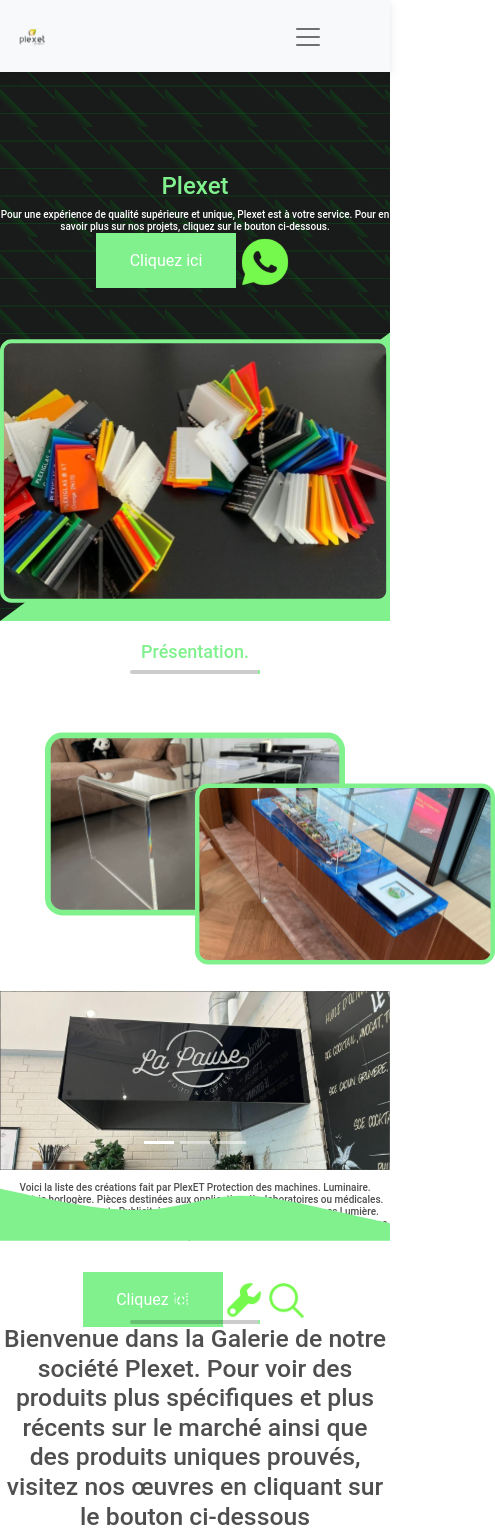
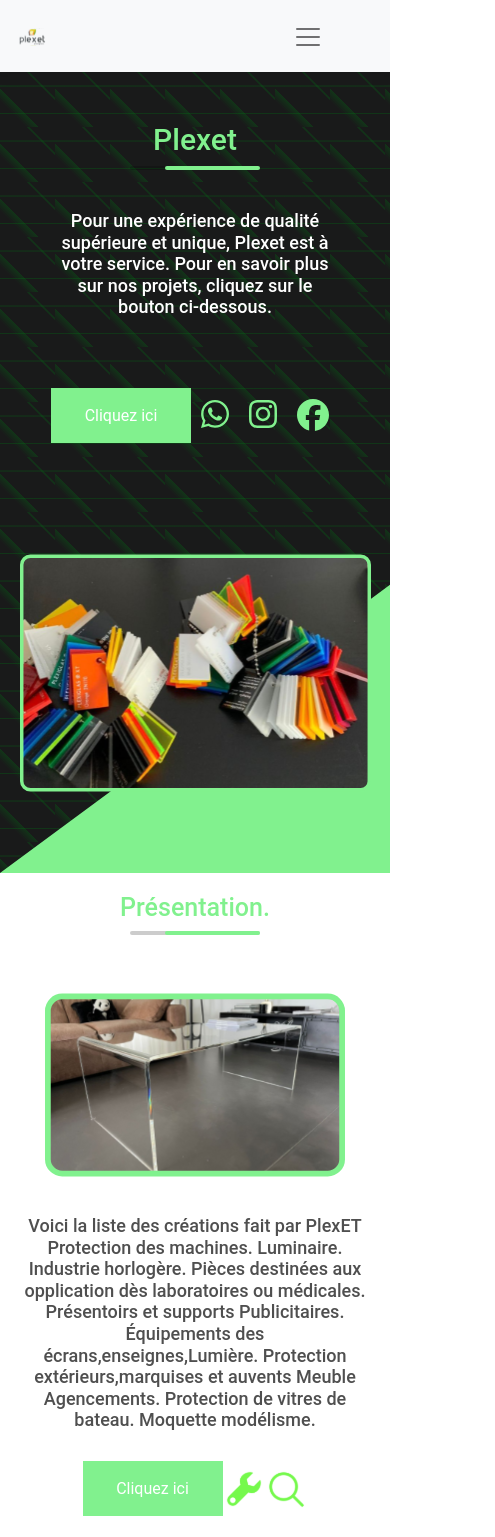
Before and after one commit to EdinGrazhda/Plexet, a React (Create React App) app: page / in a window 390 px wide. Shown: the top 1537 px of the page, 495 px wide, since content can reach past the window. Built offline with nearby package versions, Linux system fonts and the light colour scheme.

Commit message:
Lidhja e faqeve

```diff
--- a/package.json
+++ b/package.json
@@ -5,8 +5,8 @@
   "dependencies": {
     "@apollo/client": "^3.6.9",
     "@apollo/react-hooks": "^4.0.0",
-    "@fortawesome/fontawesome-svg-core": "^6.5.2",
-    "@fortawesome/free-brands-svg-icons": "^6.5.2",
+    "@fortawesome/fontawesome-svg-core": "^6.6.0",
+    "@fortawesome/free-brands-svg-icons": "^6.6.0",
     "@fortawesome/free-solid-svg-icons": "^6.5.2",
     "@fortawesome/react-fontawesome": "^0.2.2",
     "@testing-library/jest-dom": "^5.16.5",
@@ -21,7 +21,7 @@
     "react": "^18.2.0",
     "react-bootstrap": "^2.10.2",
     "react-dom": "^18.2.0",
-    "react-router-dom": "^6.3.0",
+    "react-router-dom": "^6.25.0",
     "react-scripts": "5.0.1",
     "web-vitals": "^2.1.4"
   },
--- a/src/Pages/About.css
+++ b/src/Pages/About.css
@@ -275,9 +275,15 @@
   background: rgba(129, 241, 142, 1);
 }
 
-.aboutright {
-  background-color: white;
+  .aboutright {
+    background-color: white;
+    display: grid;
+    align-content: center;
+    justify-content: center;
+    align-items: center;
+    justify-items: center;
 }
+
 
 .lamp {
   height: 600px;
@@ -286,6 +292,9 @@
 
 .aboutp {
   max-width: 700px;
+  display: grid;
+  align-items: center;
+
 }
 
 /* Responsive Styles */
--- a/src/Pages/Galery.js
+++ b/src/Pages/Galery.js
@@ -1,4 +1,4 @@
-import React, { useState } from 'react';
+import React, { useState, useEffect } from 'react';
 import logo from '../Images/logo123.svg';
 import CategoryFilter from '../components/CategoryFilter';
 import Footer from '../components/Footer';
@@ -38,6 +38,10 @@
 import { motion } from 'framer-motion';
 
 const Galery = () => {
+  useEffect(() => {
+    // Scroll to the top of the page
+    window.scrollTo(0, 0);
+  }, []);
   const [selectedCategory, setSelectedCategory] = useState('All');
 
   const photos = [
--- a/src/Pages/Home.css
+++ b/src/Pages/Home.css
@@ -2,7 +2,6 @@
     display: grid;
     grid-template-columns: repeat(2,1fr);
     justify-content: center;
-    align-items: center;
     text-align: center;
     gap: 50px;
     row-gap: 80px;
@@ -39,7 +38,7 @@
 }
 
 .firstleft{
-  margin-top: 100px;
+  margin-top:150px;
 }
 .firstright{
     background-image: url('../Images/Rectangle%2036.svg');
@@ -49,7 +48,9 @@
 
 }
 
-
+.galeritext1{
+  padding: 40px;
+}
 
 .presentationpart{
   margin-top: 30px;
@@ -108,10 +109,19 @@
   width: 400px;
 }
 
-.secondtext{
-  max-width: 700px;
-  margin-left: 140px;
+.secondtext {
+  display: flex;
+  align-items: center;
+  align-content: center;
+  padding: 40px;
+
+  justify-content: center;
+  white-space: normal; /* Ensures text wraps normally */
+  text-align: left; /* Aligns text to the left */
+  margin: 0; /* Removes any default margins */
+  width: 100%; /* Ensures the text uses the full width of the container */
   color: white;
+  text-align: center;
 }
 .righttext{
   max-width: 580px;
@@ -182,7 +192,6 @@
 
 /* Contact */
 .card {
-  margin-top: 50px;
   background-color: #fff;
   border-radius: 10px;
   padding: 20px;
@@ -280,6 +289,16 @@
   height: 200px;
 }
 
+.iconstyle {
+  color:  rgba(129, 241, 142, 1);;
+  font-size: 2rem;
+  margin: 0 10px;
+}
+.inline-container {
+  display: flex;
+  align-items: center;
+  justify-content: center;
+}
 .svg{
   position: relative;
   top: -430px;
@@ -326,9 +345,10 @@
 
   .locationimg{
     height: 700px;
-    width: 700px;
+    width: 600px;
   }
 
+ .card{margin-top: 20px;}
 
   .galeri{
     display: grid;
@@ -374,8 +394,19 @@
   .galeryimg {
       height: 500px;
       width: 100%;
+
   }
 
+  svg{
+    margin-top: 150px;
+  }
+
+  .secondpic2 {
+    position: relative;
+    top: -250px;
+    left: 30px;
+
+}
   .firsttext {
       font-size: 40px;
   }
@@ -413,6 +444,22 @@
 }
 
 @media (max-width: 768px) {
+  body{
+    overflow-x: hidden;
+    height: 100vh;
+    width: 100%;
+
+  }
+
+  .firstleft {
+    margin-top: 50px;
+}
+
+  svg {
+    max-width: 100%;
+    height: auto;
+    display: block;
+  }
   .firstpart,
   .location,
   .galeri {
@@ -438,22 +485,49 @@
     max-width: 300px;
 }
 
-.secondtext {
-    font-size: 14px;
+/* .secondtext {
+    font-size: 16px;
     margin: 0 10px;
-}
+} */
   .firstimg,
-  .secondpic1,
-  .secondpic2,
   .locationimg,
   .galeryimg {
-      height: 300px;
-      width: 100%;
+      height: 400px;
+      width: 90%;
+  }
+
+  .left1{
+    margin-bottom: 100px;
+  }
+
+  .svg{
+    margin-top: 200px;
+    height: 200px;
+    width: auto;
+  }
+
+
+
+  .carousel-inner {
+    position: relative;
+    width: 100%;
+
+    overflow: hidden;
+    margin-top: -61px;
+}
+  .secondpic2{
+  display: none;
+  }
+  .secondpic1{
+    order: 1;
+    height: 300px;
+    width: 90%;
   }
 
   .firsttext {
-      font-size: 24px;
+      font-size: 30px;
   }
+
 
   .button,
   .form button {
@@ -463,24 +537,26 @@
 
   .presentation {
       margin-top: 20px;
-      font-size: 18px;
+      font-size: 25px;
   }
 
   .secondtext,
   .righttext {
       margin: 0 auto;
-      max-width: 100%;
-      font-size: 10px;
+      max-width: 90%;
+      font-size: 18px;
       text-align: center;
+      margin-bottom: 30px;
   }
 
 
   .card {
-      width: 90%;
-      margin: 0 auto;
-      padding: 10px;
-  }
-
+    margin-top: 20px;
+    width: 90%;
+    margin-left: auto;
+    margin-right: auto;
+    padding: 10px;
+}
   .title {
       font-size: 24px;
   }
--- a/src/Pages/Home.js
+++ b/src/Pages/Home.js
@@ -10,7 +10,15 @@
 import Pause from '../Images/Rectangle 8.svg';
 import Location from '../Images/Rectangle 25.svg';
 import Galery from '../Images/Rectangle 32.svg'
+import Footer from '../components/Footer';
+import { FontAwesomeIcon } from '@fortawesome/react-fontawesome';
+import { Link } from 'react-router-dom';
+
+
+import { faInstagram,faWhatsapp, faFacebook } from '@fortawesome/free-brands-svg-icons';
+
 const Home = () => {
+
   return (
     //Navbar
     <div>
@@ -46,12 +54,27 @@
  <div  className='firstpart'>
   <div className='firstleft'>
    <h1 className='firsttext'>Plexet </h1>
+   <center>
+ <div class="loader"></div>
+ </center>
    <h1 className='secondtext'>Pour une expérience de qualité supérieure et unique, Plexet est à votre service. Pour en savoir plus sur nos projets, cliquez sur le bouton ci-dessous.</h1>
 
-<button>
-Cliquez ici
-</button>
-<img src={whatsapp}></img>
+   <div className="inline-container">
+    <Link to='/productquality'>
+    <button>Cliquez ici</button>
+
+    </Link>
+    {/* <a href="https://api.whatsapp.com/send?phone=YOUR_PHONE_NUMBER" target="_blank" rel="noopener noreferrer">
+  <FontAwesomeIcon icon={faWhatsapp} className="iconstyle" />
+</a> */}
+ <a href="https://api.whatsapp.com/send?phone=+38349240114" target="_blank" rel="noopener noreferrer">
+        <FontAwesomeIcon icon={faWhatsapp} className="iconstyle" />
+      </a>
+      <a href="https://www.instagram.com/plexet_ch?igsh=MXQwbW0zcWFzd2VkZg%3D%3D&utm_source=qr">
+        <FontAwesomeIcon icon={faInstagram} className="iconstyle" />
+      </a>
+      <FontAwesomeIcon icon={faFacebook} className="iconstyle" />
+    </div>
   </div>
   <div className='firstright'>
    <img className='firstimg' src={rectangle}></img>
@@ -90,8 +113,11 @@
 
       </h2>
       <div className='presentationpart'>
-      <button>Cliquez ici
-      </button>
+      <Link to='/about'>
+    <button>Cliquez ici</button>
+
+    </Link>
+
       <img src={support}></img>
       <img src={search}></img>
       </div>
@@ -146,11 +172,12 @@
 <center>
  <div class="loader"></div>
  </center>
-<h2>
+<h2 className='galeritext1'>
 Bienvenue dans la Galerie de notre société Plexet. Pour voir des produits plus spécifiques et plus récents sur le marché ainsi que des produits uniques prouvés, visitez nos œuvres en cliquant sur le bouton ci-dessous
 </h2>
 
-<button>Cliquez sur</button>
+<Link to="/galery"><button>Cliquez sur</button>
+</Link>
 
 </div>
 <div className='galeriright'>
@@ -187,7 +214,7 @@
 <img className='locationimg' src={Location}></img>
 </div>
 </div>
-
+  <Footer/>
     </div>
   )
 }
```
Also changed, not shown: src/Pages/About.js (+7 -1 lines), 1 other file (tests, documents, lock files or other folders).
